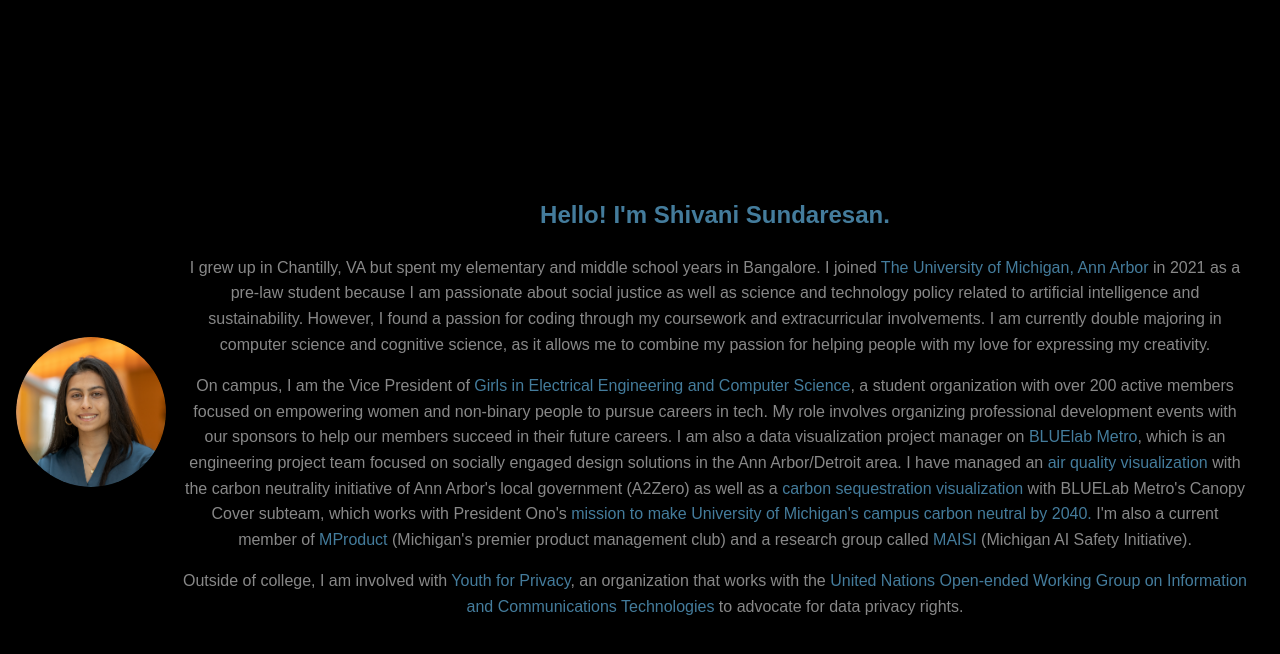
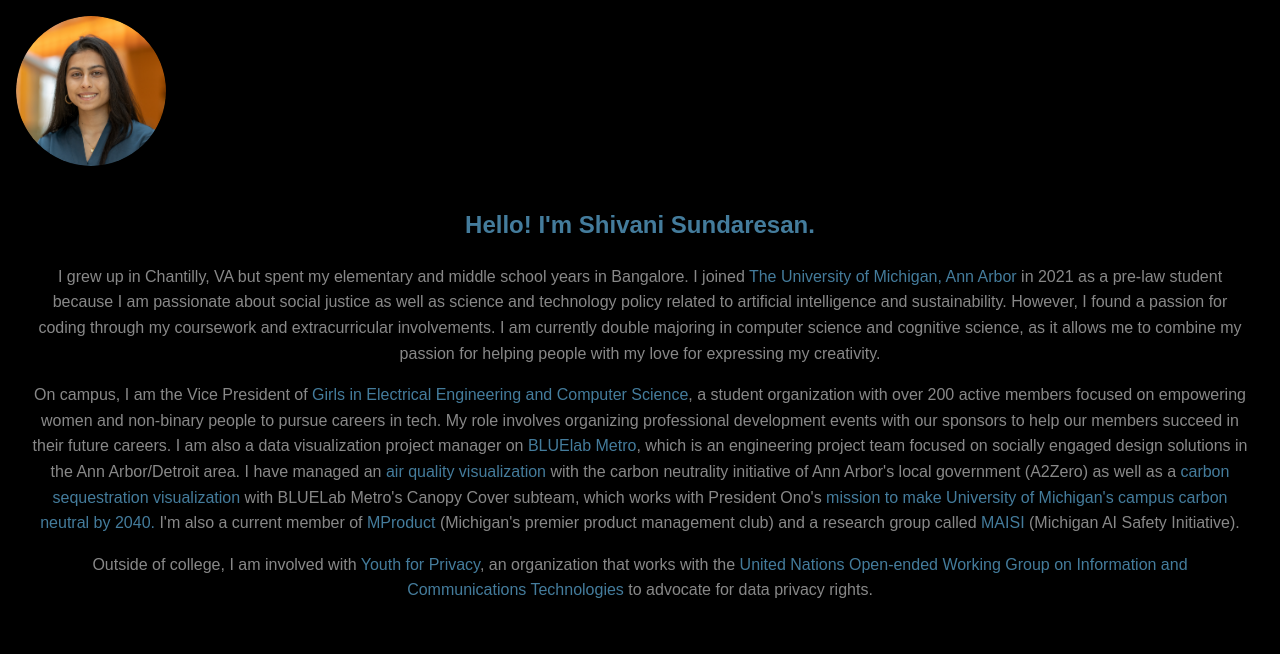
Before and after one commit to shivanisundaresan/shivanisundaresan.github.io, a plain HTML site: page index.html in a window 1280 px wide. Drawn offline with Linux system fonts and the light colour scheme.

Commit message:
trying to center things

```diff
--- a/css/main.css
+++ b/css/main.css
@@ -13,10 +13,6 @@ body {
     margin: 0;
     padding: 1rem;
     line-height: 1.6;
-    display: flex;
-    justify-content: center;
-    align-items: center;
-    min-height: 100vh;
 }
 
 .profile-link {
@@ -35,7 +31,7 @@ body {
 }
 
 .body-container {
-    background-color: #000000;
+    background-color: #1f1f1f;
     padding: 1rem;
     border-radius: 8px;
     box-shadow: 0 2px 4px rgba(0, 0, 0, 0.1);
```
